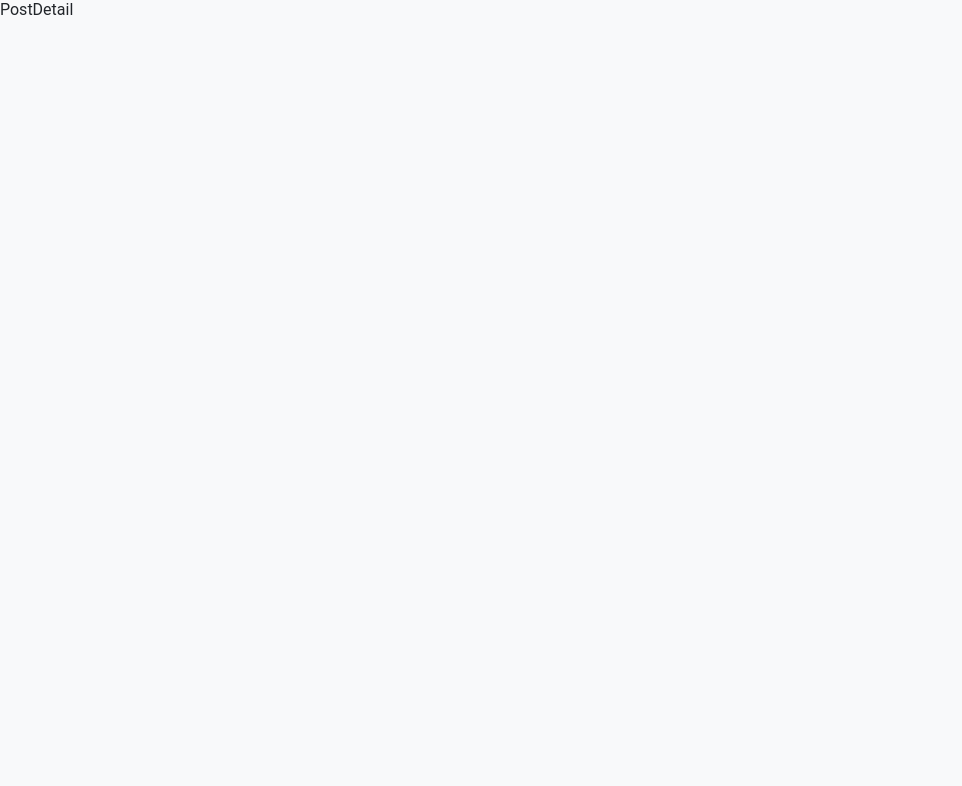
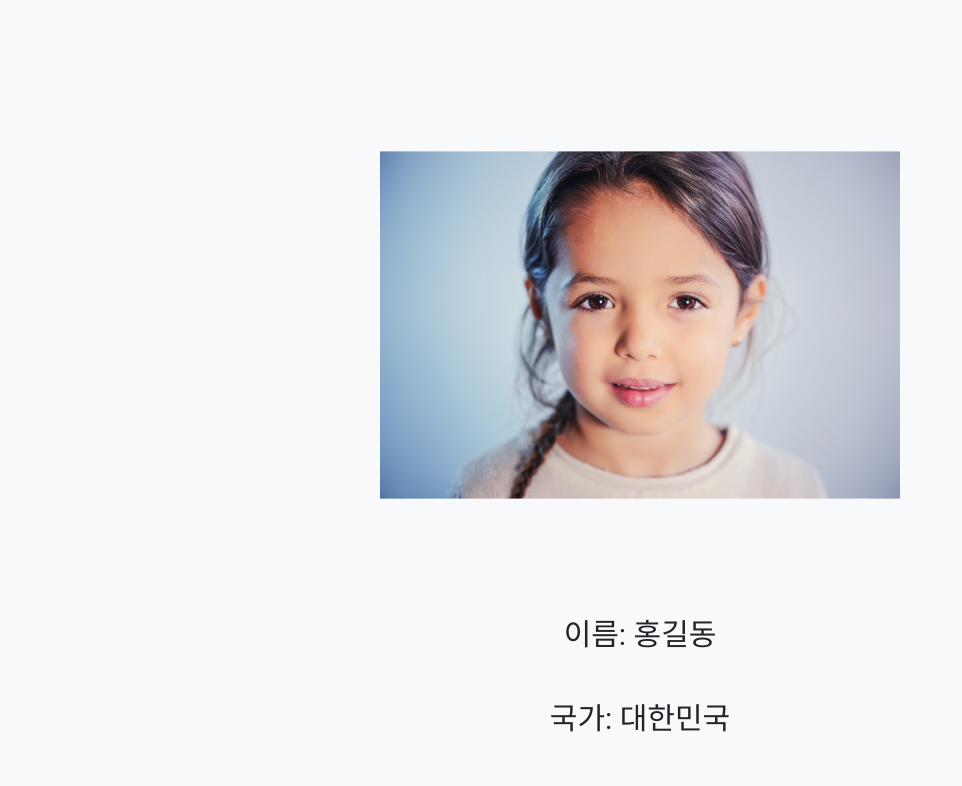
Before and after one commit to GDSC2023-Solution-Challenge/frontend, a React (Create React App) app: page /1 in a window 1280 px wide. Shown: the top 786 px of the page, without its empty margins (0-962 px from the left). Built offline with nearby package versions, Linux system fonts and the light colour scheme; a web font is replaced by a local one.

Commit message:
feat: 게시글 클릭시 UI 틀 작성

```diff
--- a/src/routes/Home/index.ts
+++ b/src/routes/Home/index.ts
@@ -1 +1,2 @@
-export { default as Home } from './Home'
+import * as React from "react";
+export { default as Home } from "./Home";
--- a/src/routes/PostDetail/PostDetail.styled.tsx
+++ b/src/routes/PostDetail/PostDetail.styled.tsx
@@ -1,5 +1,55 @@
-import styled from '@emotion/styled'
+import styled from "@emotion/styled";
 
-const StyledWrapper = styled.div``
+const StyledWrapper = styled.div`
+  display: flex;
+  align-items: center;
+  justify-content: center;
+  font-size: 30px;
+  .people-photo {
+    display: flex;
+    align-items: center;
+    justify-content: center;
+    padding: 150px 0 10px 0;
+  }
+  .name {
+    display: flex;
+    align-items: center;
+    justify-content: center;
+    padding: 100px 0 10px 0;
+  }
+  .nation {
+    display: flex;
+    align-items: center;
+    justify-content: center;
+    padding: 30px 0 10px 0;
+  }
+  .birth {
+    display: flex;
+    align-items: center;
+    justify-content: center;
+    padding: 30px 0 10px 0;
+  }
+  .look {
+    display: flex;
+    align-items: center;
+    justify-content: center;
+    padding: 30px 0 10px 0;
+  }
+  .call-div {
+    display: flex;
+    align-items: center;
+    justify-content: center;
+    padding: 100px 0 100px 0;
+  }
+  .call-btn {
+    width: 140px;
+    height: 50px;
+    font-size: 30px;
+    background-color: #75bf7a;
+    color: #fff;
+    border-radius: 5px;
+    border: 0;
+  }
+`;
 
-export default StyledWrapper
+export default StyledWrapper;
--- a/src/routes/PostDetail/PostDetail.tsx
+++ b/src/routes/PostDetail/PostDetail.tsx
@@ -1,10 +1,25 @@
-import React from 'react'
-import StyledWrapper from './PostDetail.styled'
+import React from "react";
+import StyledWrapper from "./PostDetail.styled";
 
-type Props = {}
+type Props = {};
 
 const PostDetail: React.FC<Props> = () => {
-  return <StyledWrapper>PostDetail</StyledWrapper>
-}
+  return (
+    <StyledWrapper>
+      <div className="explain-wrap">
+        <div className="people-photo">
+          <img src="./img/girl.svg" alt="people-photo"></img>
+        </div>
+        <div className="name">이름: 홍길동</div>
+        <div className="nation">국가: 대한민국</div>
+        <div className="birth">생년월일: 2000년 0월 0일</div>
+        <div className="look">인상착의: 눈이 크고 스웨터를 입고 있음.</div>
+        <div className="call-div">
+          <button className="call-btn">연락하기</button>
+        </div>
+      </div>
+    </StyledWrapper>
+  );
+};
 
-export default PostDetail
+export default PostDetail;
```
Also changed, not shown: src/routes/WritePost/WritePost.tsx (+6 -6 lines), public/img/girl.svg (added).
